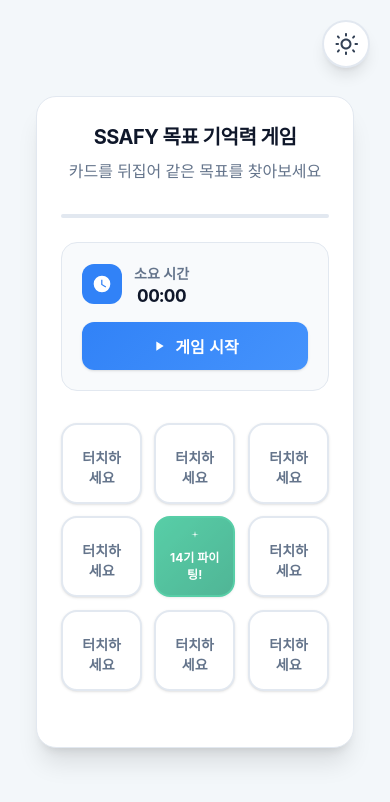
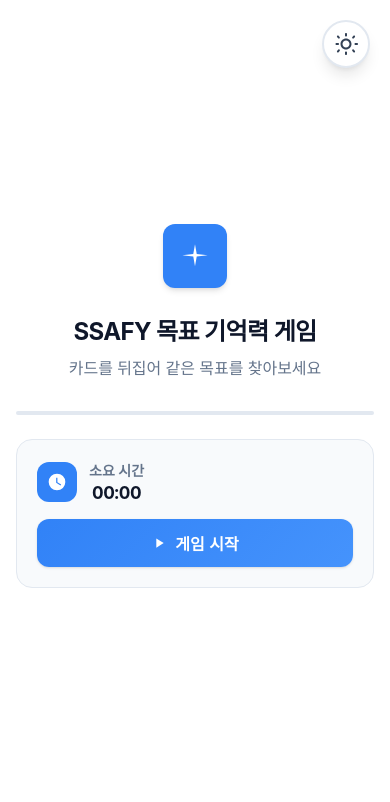
Before and after one commit to gykoh42/SSAFYCardGame, a plain HTML site: page index.html in a window 390 px wide. Drawn offline with Linux system fonts and the light colour scheme; a web font is replaced by a local one.

Commit message:
FEAT: improve mobile view

```diff
--- a/index.html
+++ b/index.html
@@ -31,6 +31,11 @@
 
     <div class="game-container">
       <div class="header">
+        <div class="logo-icon-mobile">
+          <svg viewBox="0 0 24 24" fill="currentColor">
+            <path d="M12,2L13.09,8.26L20,9L13.09,9.74L12,16L10.91,9.74L4,9L10.91,8.26L12,2Z"/>
+          </svg>
+        </div>
         <h1 class="title">SSAFY 목표 기억력 게임</h1>
         <p class="subtitle">카드를 뒤집어 같은 목표를 찾아보세요</p>
       </div>
--- a/script.js
+++ b/script.js
@@ -39,6 +39,7 @@
           this.timerInterval = null; // 타이머 인터벌 ID
 
           this.gameBoard = document.getElementById("gameBoard"); // 게임 보드 요소 캐싱
+          this.gameContainer = document.querySelector(".game-container"); // 게임 컨테이너 요소 캐싱
 
           this.initializeGame(); // 게임 초기화
           this.setupEventListeners(); // 이벤트 리스너 설정
@@ -46,7 +47,7 @@
 
         // 게임 초기화 메서드
         initializeGame() {
-          this.gameBoard.classList.add("pre-game"); // 게임 시작 전 상태 클래스 추가
+          this.gameContainer.classList.add("pre-game"); // 게임 시작 전 상태 클래스 추가
           this.createCards(); // 카드 생성
           this.renderCards(); // 카드 렌더링
           this.updateProgress(); // 진행률 업데이트
@@ -181,7 +182,7 @@
                 `;
           startButton.classList.add("pulsing"); // 맥박 애니메이션 추가
 
-          this.gameBoard.classList.remove("pre-game"); // 게임 시작, 카드 활성화
+          this.gameContainer.classList.remove("pre-game"); // 게임 시작, 카드 활성화
           this.showAllCards(); // 모든 카드 잠시 보여주기
 
           await this.delay(3000); // 3초 대기
@@ -228,7 +229,7 @@
                     게임 시작
                 `;
 
-          this.gameBoard.classList.add("pre-game"); // 게임 리셋 시 카드 비활성화
+          this.gameContainer.classList.add("pre-game"); // 게임 리셋 시 카드 비활성화
           this.createCards(); // 카드 재 생성
           this.renderCards(); // 카드 재 렌더링
           this.updateProgress(); // 진행률 초기화
--- a/style.css
+++ b/style.css
@@ -40,10 +40,8 @@
   --radius-lg: 16px;
   --radius-xl: 20px;
   --shadow-xs: 0 1px 2px 0 rgb(0 0 0 / 0.05);
-        --shadow-sm: 0 1px 3px 0 rgb(0 0 0 / 0.1),
-          0 1px 2px -1px rgb(0 0 0 / 0.1);
-        --shadow-md: 0 4px 6px -1px rgb(0 0 0 / 0.1),
-          0 2px 4px -2px rgb(0 0 0 / 0.1);
+  --shadow-sm: 0 1px 3px 0 rgb(0 0 0 / 0.1), 0 1px 2px -1px rgb(0 0 0 / 0.1);
+  --shadow-md: 0 4px 6px -1px rgb(0 0 0 / 0.1), 0 2px 4px -2px rgb(0 0 0 / 0.1);
   --shadow-lg: 0 10px 15px -3px rgb(0 0 0 / 0.1),
     0 4px 6px -4px rgb(0 0 0 / 0.1);
   --shadow-xl: 0 20px 25px -5px rgb(0 0 0 / 0.1),
@@ -91,6 +89,36 @@
 .header {
   text-align: center;
   margin-bottom: 32px;
+  position: relative;
+}
+
+.logo-icon-mobile {
+  display: none; /* 기본적으로 숨김 */
+}
+
+@media (max-width: 640px) {
+  .logo-icon-mobile {
+    display: none; /* 기본적으로 숨김 */
+  }
+
+  .game-container.pre-game .logo-icon-mobile {
+    display: flex; /* pre-game일 때만 보이도록 */
+    align-items: center;
+    justify-content: center;
+    width: 64px;
+    height: 64px;
+    background: var(--primary);
+    border-radius: var(--radius-md);
+    margin: 0 auto 24px auto; /* 중앙 정렬 및 하단 여백 */
+    box-shadow: var(--shadow-md);
+  }
+
+  .logo-icon-mobile svg {
+    width: 38px;
+    height: 38px;
+    color: var(--white);
+    transform: translateY(4px);
+  }
 }
 
 /* 제목 스타일 */
@@ -481,13 +509,26 @@
 
 /* 반응형 디자인 */
 @media (max-width: 640px) {
+  body {
+    padding: 0;
+    display: block;
+  }
+
   .game-container {
-          padding: 24px;
-          margin: 16px;
+    padding: 16px;
+    margin: 0;
+    width: 100%;
+    min-height: 100vh;
+    border-radius: 0;
+    border: none;
+    box-shadow: none;
+    display: flex;
+    flex-direction: column;
+    justify-content: center;
   }
 
   .title {
-          font-size: 20px;
+    font-size: 24px;
   }
 
   .timer {
@@ -496,6 +537,10 @@
 
   .game-board {
     gap: 12px;
+  }
+
+  .game-container.pre-game .game-board {
+    display: none;
   }
 
   .card-back {
```
Lines whose indentation alone changed are shown as unchanged.
